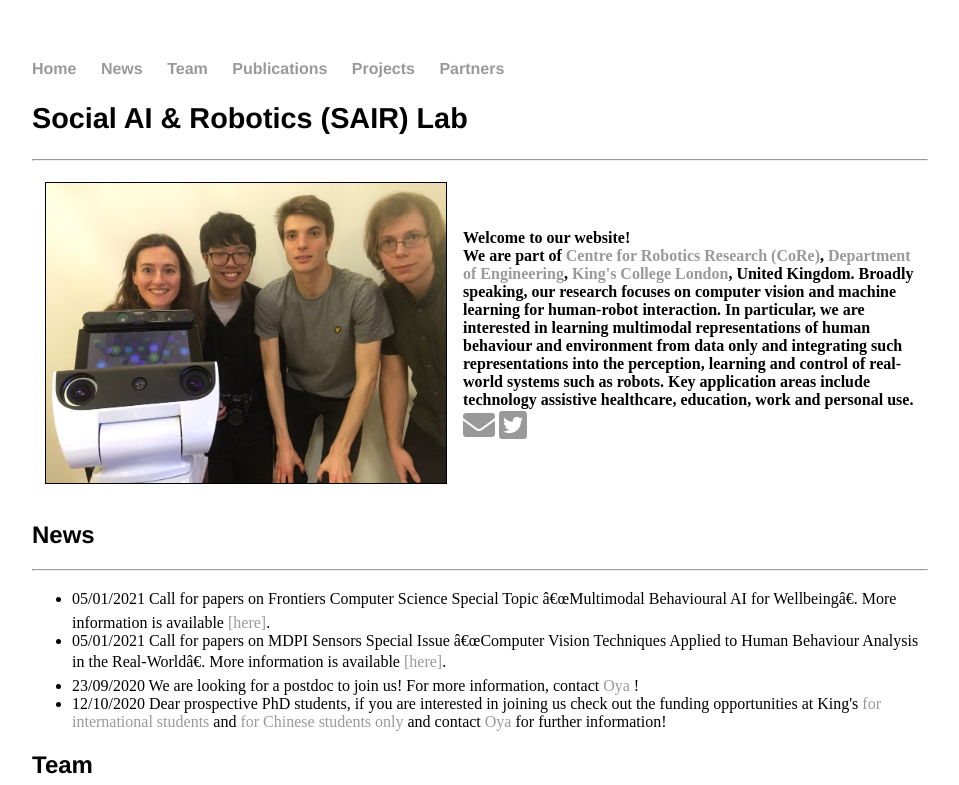
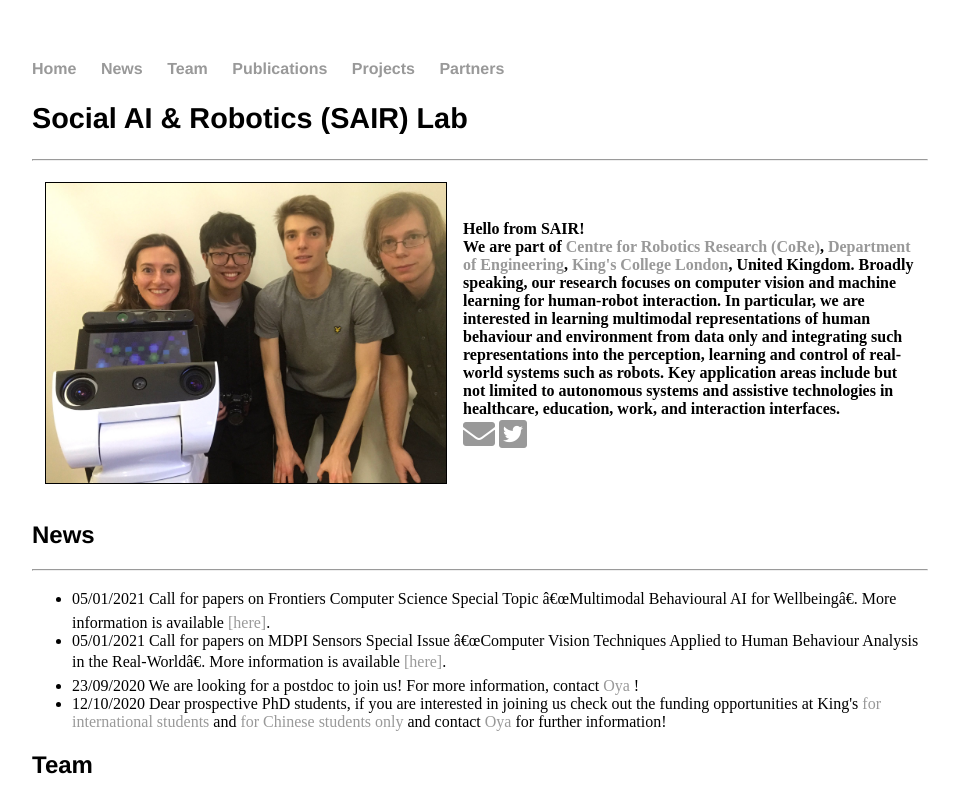
Before and after one commit to sairlab/sairlab.github.io, a Jekyll site: the page built from index.html, in a window 1280 px wide and 900 px high, cut to the strip 0-785 px from the top of the window. Shown: the whole strip, without its empty margins (160-1119 px from the left). Built offline with Jekyll 4.4.1, drawn with Linux system fonts in a browser that asks for light colours; a style sheet for code colours, icons or effects is not loaded.

Commit message:
update index.html

```diff
--- a/index.html
+++ b/index.html
@@ -17,8 +17,8 @@
 		<img padding="0px 20px 15px 0px" src="images/profile.jpg"  width="400" height="inherit" border="1px" alt="">
 	</td>
 	<td>
-		<b>Welcome to our website! <b> <br>
-        <b> We are part of <a href="https://www.kcl.ac.uk/research/core"> Centre for Robotics Research (CoRe)</a>, <a href="https://www.kcl.ac.uk/engineering"> Department of Engineering</a>, <a href="https://www.kcl.ac.uk"> King's College London</a>, United Kingdom. Broadly speaking, our research focuses on computer vision and machine learning for human-robot interaction. In particular, we are interested in learning multimodal representations of human behaviour and environment from data only and integrating such representations into the perception, learning and control of real-world systems such as robots. Key application areas include technology assistive healthcare, education, work and personal use.<b> <br>
+		<b>Hello from SAIR! <b> <br>
+        <b> We are part of <a href="https://www.kcl.ac.uk/research/core"> Centre for Robotics Research (CoRe)</a>, <a href="https://www.kcl.ac.uk/engineering"> Department of Engineering</a>, <a href="https://www.kcl.ac.uk"> King's College London</a>, United Kingdom. Broadly speaking, our research focuses on computer vision and machine learning for human-robot interaction. In particular, we are interested in learning multimodal representations of human behaviour and environment from data only and integrating such representations into the perception, learning and control of real-world systems such as robots. Key application areas include but not limited to autonomous systems and assistive technologies in healthcare, education, work, and interaction interfaces. <b><br>
         <b> <a href="mailto:sairlteam@gmail.com"><i class="icon fa fa-envelope fa-2x"></i></a> <a href="https://twitter.com/SAIRLab"><i class="icon fab fa-twitter-square fa-2x"></i></a>
 </a> <b>
     </td>
```
